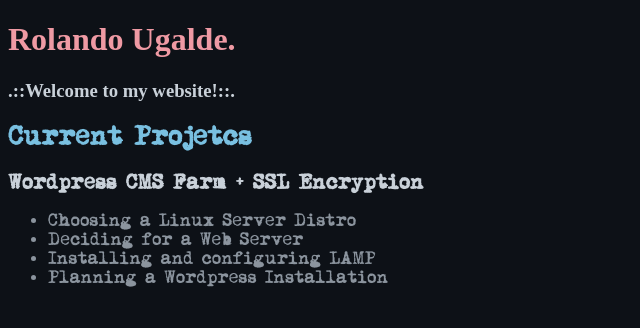
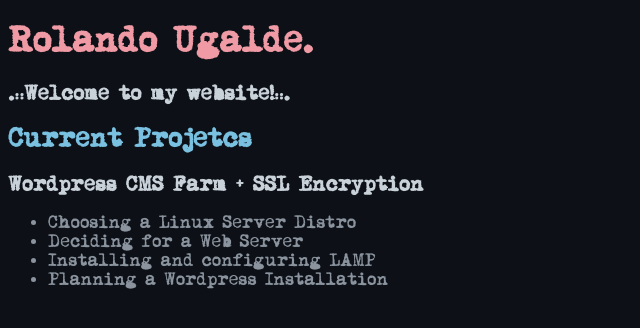
Before and after one commit to rolandougalde/rolandougalde.github.io, a Jekyll site: the page built from index.md, in a window 1280 px wide. Shown: the top 328 px of the page, without its empty margins (0-640 px from the left). Built offline with Jekyll 4.4.1, drawn with Linux system fonts in a browser that asks for light colours; our own code applies the rules of GitHub Pages for plain Markdown files.

Commit message:
Update default.css

```diff
--- a/assets/css/default.css
+++ b/assets/css/default.css
@@ -16,25 +16,28 @@ body {
     background-color: #0d1117;
 }
 
+@font-face {
+    font-family: "Mom's Typewriter";
+    src: url('../fonts/mom-s-typewriter.ttf')  format('opentype');
+}
+
 div.section {
     font-family: "Mom's Typewriter";
     color: #ADB5BD;
 }
 
-@font-face {
+h1 {
     font-family: "Mom's Typewriter";
-    src: url('../fonts/mom-s-typewriter.ttf')  format('opentype');
-}
-
-h1 {
     color: #EF9AA4;
 }
 
 h2 {
+    font-family: "Mom's Typewriter";
     color: #79c0e1;
 }
 
 h3 {
+    font-family: "Mom's Typewriter";
     color: #C9D1D9;
 }
 
```
